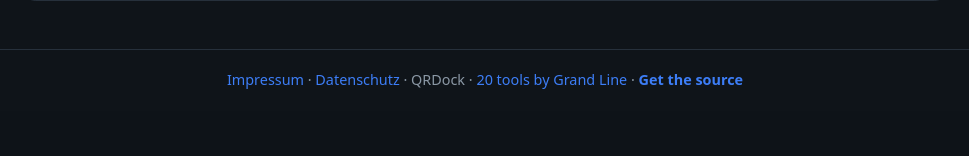
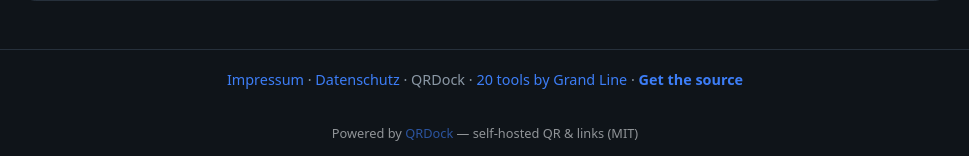
Before and after one commit to seyitwb-svg/qrdock, a FastAPI app: page /datenschutz in a window 1280 px wide. Shown: the part 764-920 px from the top of the page, without its empty margins (155-1124 px from the left). Before the commit the page ends 853 px from the top, so only its background shows below. Run offline with FastAPI, Linux system fonts and the light colour scheme; parts of the project's set-up code (start-up, migrations or seed data) failed here and were passed over.

Commit message:
add powered-by footer, drop internal pixel
Co-Authored-By: Devin AI <158243242+devin-ai-integration[bot]@users.noreply.github.com>

```diff
--- a/templates/base.html
+++ b/templates/base.html
@@ -41,5 +41,6 @@
   {% if portfolio %}<span class="dim"> · <a href="{{ portfolio }}">20 tools by Grand Line</a></span>{% endif %}
   {% if shop %}<span class="dim"> · <a href="{{ shop }}"><strong>Get the source</strong></a></span>{% endif %}
 </footer>
-<img src="https://modular-nascar-arkansas-program.trycloudflare.com/px/grfleet-fleet.gif?p=/gr-app{{ request.url.path }}" width="1" height="1" alt="" style="position:absolute;left:-9999px" loading="lazy"></body>
+<p style="text-align:center;font-size:.8em;opacity:.6">Powered by <a href="https://github.com/seyitwb-svg/qrdock">QRDock</a> — self-hosted QR & links (MIT)</p>
+</body>
 </html>
```
